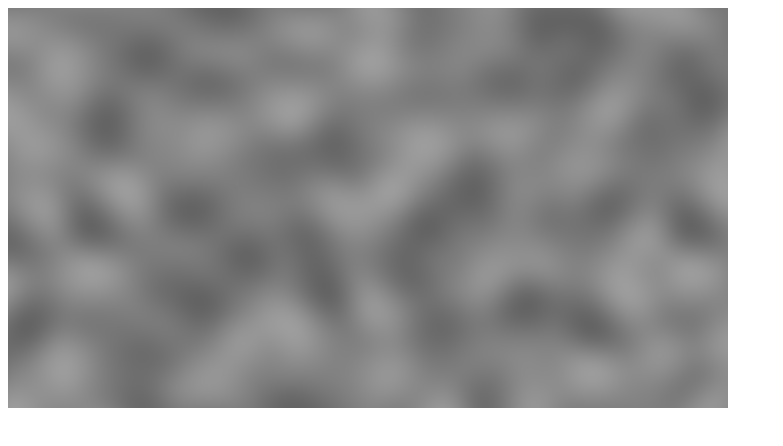
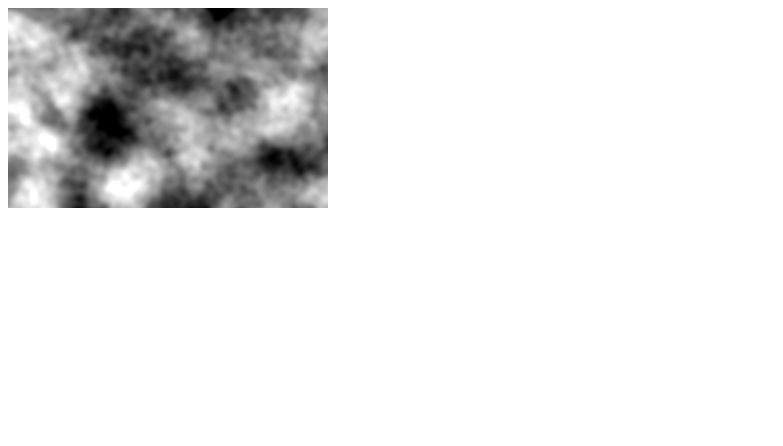
Before and after one commit to jpommerening/noijs, a plain HTML site: page index.html in a window 1280 px wide. Shown: the whole page, without its empty margins (0-783 px from the left). Drawn offline with Linux system fonts and the light colour scheme.

Commit message:
Add some higher frequencies and better scaling

```diff
--- a/index.html
+++ b/index.html
@@ -5,7 +5,7 @@
   <title></title>
 </head>
 <body>
-  <canvas id="noise" width="720" height="400"></canvas>
+  <canvas id="noise" width="320" height="200"></canvas>
   <script src="simplex.js"></script>
   <script>
 
@@ -13,12 +13,20 @@ var noijs = SimplexNoise.create(3);
 
 (function(document, noise) {
 
+  function scale(v) {
+    return 128 + v * 128;
+  }
+
   function img(idata, noise, f, t) {
     for (var y=0; y<idata.height; y++) {
       var p = idata.width*y*4;
+      var tmp;
       for (var x=0; x<idata.width; x++, p+=4) {
-        var v = noise(x*f, y*f, t) * 32;
-        v += 128;
+        var v = noise(x*f, y*f, t);
+        for (var i=2, j=3; i<=8; tmp = i, i+=j, j=tmp) {
+          v += noise(x*f*i, y*f*i, t)/i;
+        }
+        v = scale(v);
         idata.data[p] = v;
         idata.data[p+1] = v
         idata.data[p+2] = v;
```
